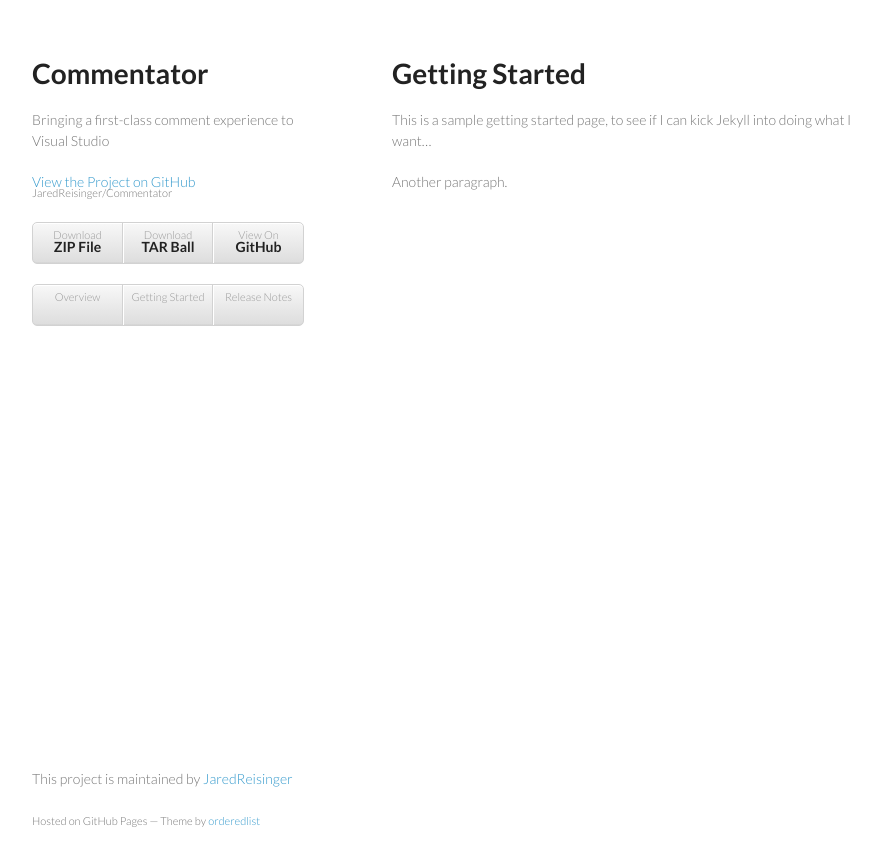
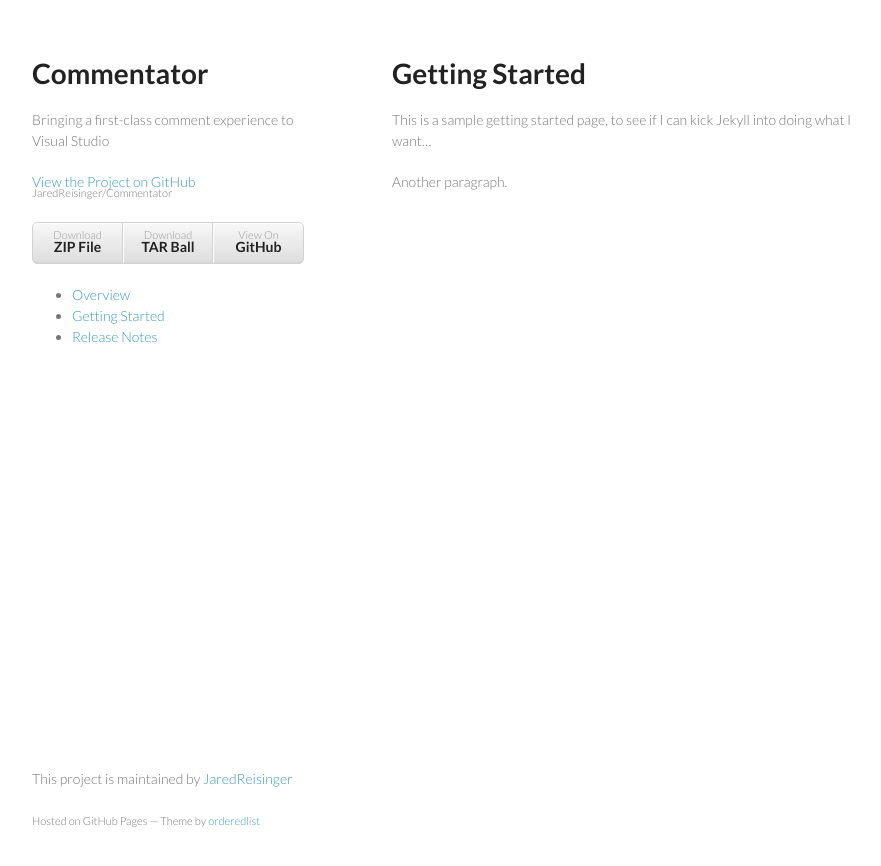
Before and after one commit to JaredReisinger/Commentator, a Jekyll site: the page built from GettingStarted.md, in a window 1280 px wide. Shown: the top 866 px of the page, without its empty margins (178-1059 px from the left). Built offline with Jekyll 4.4.1, drawn with Linux system fonts in a browser that asks for light colours.

Commit message:
un-style link list

```diff
--- a/_layouts/default.html
+++ b/_layouts/default.html
@@ -24,7 +24,7 @@
           <a href="https://github.com/JaredReisinger/Commentator">View the Project on GitHub <small>JaredReisinger/Commentator</small></a>
         </p>
 
-        <ul>
+        <ul class="btn">
           <li><a href="https://github.com/JaredReisinger/Commentator/zipball/master">Download <strong>ZIP File</strong></a></li>
           <li><a href="https://github.com/JaredReisinger/Commentator/tarball/master">Download <strong>TAR Ball</strong></a></li>
           <li><a href="https://github.com/JaredReisinger/Commentator">View On <strong>GitHub</strong></a></li>
--- a/stylesheets/styles.css
+++ b/stylesheets/styles.css
@@ -105,7 +105,7 @@
   font-weight: bold;
 }
 
-header ul {
+header ul.btn {
   list-style:none;
   height:40px;
 
@@ -125,14 +125,14 @@
   width:270px;
 }
 
-header li {
+header ul.btn li {
   width:89px;
   float:left;
   border-right:1px solid #d2d2d2;
   height:40px;
 }
 
-header ul a {
+header ul.btn a {
   line-height:1;
   font-size:11px;
   color:#999;
@@ -147,17 +147,17 @@
   font-weight:700;
 }
 
-header ul li + li {
+header ul.btn li + li {
   width:88px;
   border-left:1px solid #fff;
 }
 
-header ul li + li + li {
+header ul.btn li + li + li {
   border-right:none;
   width:89px;
 }
 
-header ul a strong {
+header ul.btn a strong {
   font-size:14px;
   display:block;
   color:#222;
@@ -215,7 +215,7 @@
     display:inline;
   }
 
-  header ul {
+  header ul.btn {
     position:absolute;
     right:50px;
     top:52px;
@@ -231,7 +231,7 @@
     padding:0;
   }
 
-  header ul, header p.view {
+  header ul.btn, header p.view {
     position:static;
   }
 
@@ -245,7 +245,7 @@
     padding:15px;
   }
 
-  header ul {
+  header ul.btn {
     display:none;
   }
 }
```
